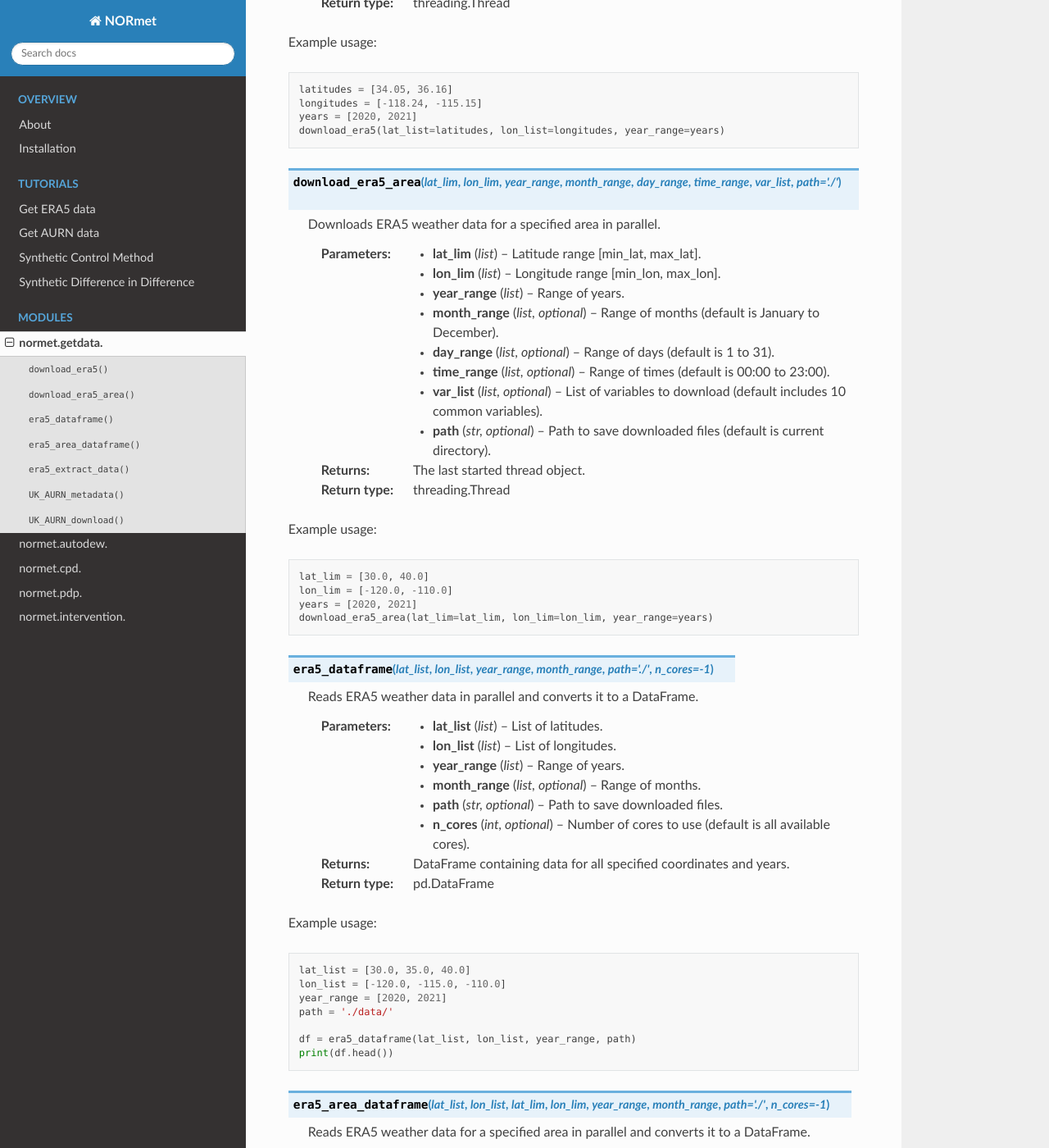
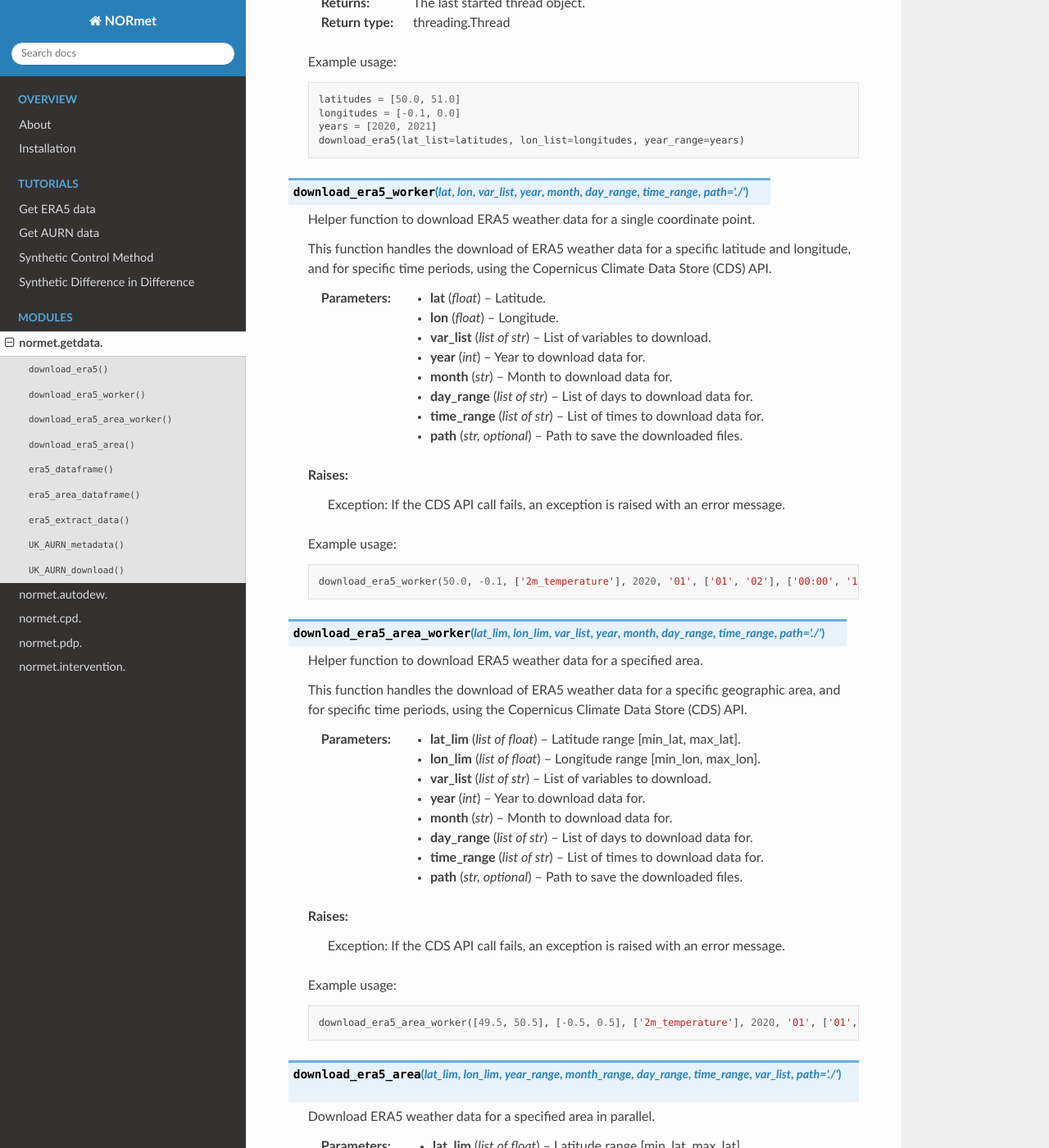
Before and after one commit to m-edal/normet, a Sphinx documentation site: the page built from docs/getdata.rst, in a window 1280 px wide and 1400 px high, scrolled down 531 px. Shown: the whole window at 82% size. Built offline with Sphinx 7.4.7 and the Read the Docs theme 2.0.0, drawn with Linux system fonts in a browser that asks for light colours; pages that are not in the unit, such as notebooks, are missing from menus; some of the changed text lies outside the part shown.

Commit message:
Just some tweaks

```diff
--- a/docs/getdata.rst
+++ b/docs/getdata.rst
@@ -3,83 +3,148 @@ normet.getdata.
 
 .. function:: download_era5(lat_list, lon_list, year_range, month_range, day_range, time_range, var_list, path='./')
 
-    Downloads ERA5 weather data in parallel.
+    Downloads ERA5 weather data for specified locations and time periods in parallel.
 
     :param lat_list: List of latitudes.
-    :type lat_list: list
+    :type lat_list: list of float
     :param lon_list: List of longitudes.
-    :type lon_list: list
+    :type lon_list: list of float
     :param year_range: Range of years.
-    :type year_range: list
+    :type year_range: list of int
     :param month_range: Range of months (default is January to December).
-    :type month_range: list, optional
+    :type month_range: list of int, optional
     :param day_range: Range of days (default is 1 to 31).
-    :type day_range: list, optional
+    :type day_range: list of int, optional
     :param time_range: Range of times (default is 00:00 to 23:00).
-    :type time_range: list, optional
+    :type time_range: list of str, optional
     :param var_list: List of variables to download (default includes 10 common variables).
-    :type var_list: list, optional
-    :param path: Path to save downloaded files (default is current directory).
+    :type var_list: list of str, optional
+    :param path: Path to save the downloaded files (default is current directory).
     :type path: str, optional
     :return: The last started thread object.
     :rtype: threading.Thread
 
-Example usage:
+    Example usage:
 
-.. code-block:: python
+    .. code-block:: python
 
-    latitudes = [34.05, 36.16]
-    longitudes = [-118.24, -115.15]
-    years = [2020, 2021]
-    download_era5(lat_list=latitudes, lon_list=longitudes, year_range=years)
+        latitudes = [50.0, 51.0]
+        longitudes = [-0.1, 0.0]
+        years = [2020, 2021]
+        download_era5(lat_list=latitudes, lon_list=longitudes, year_range=years)
+
+
+.. function:: download_era5_worker(lat, lon, var_list, year, month, day_range, time_range, path='./')
+
+    Helper function to download ERA5 weather data for a single coordinate point.
+
+    This function handles the download of ERA5 weather data for a specific latitude and longitude, and for specific time periods, using the Copernicus Climate Data Store (CDS) API.
+
+    :param lat: Latitude.
+    :type lat: float
+    :param lon: Longitude.
+    :type lon: float
+    :param var_list: List of variables to download.
+    :type var_list: list of str
+    :param year: Year to download data for.
+    :type year: int
+    :param month: Month to download data for.
+    :type month: str
+    :param day_range: List of days to download data for.
+    :type day_range: list of str
+    :param time_range: List of times to download data for.
+    :type time_range: list of str
+    :param path: Path to save the downloaded files.
+    :type path: str, optional
+
+    Raises:
+        Exception: If the CDS API call fails, an exception is raised with an error message.
+
+    Example usage:
+
+    .. code-block:: python
+
+        download_era5_worker(50.0, -0.1, ['2m_temperature'], 2020, '01', ['01', '02'], ['00:00', '12:00'])
+
+
+.. function:: download_era5_area_worker(lat_lim, lon_lim, var_list, year, month, day_range, time_range, path='./')
+
+    Helper function to download ERA5 weather data for a specified area.
+
+    This function handles the download of ERA5 weather data for a specific geographic area, and for specific time periods, using the Copernicus Climate Data Store (CDS) API.
+
+    :param lat_lim: Latitude range [min_lat, max_lat].
+    :type lat_lim: list of float
+    :param lon_lim: Longitude range [min_lon, max_lon].
+    :type lon_lim: list of float
+    :param var_list: List of variables to download.
+    :type var_list: list of str
+    :param year: Year to download data for.
+    :type year: int
+    :param month: Month to download data for.
+    :type month: str
+    :param day_range: List of days to download data for.
+    :type day_range: list of str
+    :param time_range: List of times to download data for.
+    :type time_range: list of str
+    :param path: Path to save the downloaded files.
+    :type path: str, optional
+
+    Raises:
+        Exception: If the CDS API call fails, an exception is raised with an error message.
+
+    Example usage:
+
+    .. code-block:: python
+
+        download_era5_area_worker([49.5, 50.5], [-0.5, 0.5], ['2m_temperature'], 2020, '01', ['01', '02'], ['00:00', '12:00'])
 
 
 .. function:: download_era5_area(lat_lim, lon_lim, year_range, month_range, day_range, time_range, var_list, path='./')
 
-    Downloads ERA5 weather data for a specified area in parallel.
+    Download ERA5 weather data for a specified area in parallel.
 
     :param lat_lim: Latitude range [min_lat, max_lat].
-    :type lat_lim: list
+    :type lat_lim: list of float
     :param lon_lim: Longitude range [min_lon, max_lon].
-    :type lon_lim: list
+    :type lon_lim: list of float
     :param year_range: Range of years.
-    :type year_range: list
+    :type year_range: list of int
     :param month_range: Range of months (default is January to December).
-    :type month_range: list, optional
+    :type month_range: list of int, optional
     :param day_range: Range of days (default is 1 to 31).
-    :type day_range: list, optional
+    :type day_range: list of int, optional
     :param time_range: Range of times (default is 00:00 to 23:00).
-    :type time_range: list, optional
+    :type time_range: list of str, optional
     :param var_list: List of variables to download (default includes 10 common variables).
-    :type var_list: list, optional
-    :param path: Path to save downloaded files (default is current directory).
+    :type var_list: list of str, optional
+    :param path: Path to save the downloaded files (default is current directory).
     :type path: str, optional
     :return: The last started thread object.
     :rtype: threading.Thread
 
-Example usage:
+    Example usage:
 
-.. code-block:: python
+    .. code-block:: python
 
-    lat_lim = [30.0, 40.0]
-    lon_lim = [-120.0, -110.0]
-    years = [2020, 2021]
-    download_era5_area(lat_lim=lat_lim, lon_lim=lon_lim, year_range=years)
-
+        lat_lim = [49.0, 51.0]
+        lon_lim = [-1.0, 1.0]
+        year_range = [2020, 2021]
+        download_era5_area(lat_lim, lon_lim, year_range)
 
 
 .. function:: era5_dataframe(lat_list, lon_list, year_range, month_range, path='./', n_cores=-1)
 
-    Reads ERA5 weather data in parallel and converts it to a DataFrame.
+    Read ERA5 weather data in parallel and convert to DataFrame.
 
     :param lat_list: List of latitudes.
-    :type lat_list: list
+    :type lat_list: list of float
     :param lon_list: List of longitudes.
-    :type lon_list: list
+    :type lon_list: list of float
     :param year_range: Range of years.
-    :type year_range: list
-    :param month_range: Range of months.
-    :type month_range: list, optional
+    :type year_range: list of int
+    :param month_range: Range of months (default is January to December).
+    :type month_range: list of int, optional
     :param path: Path to save downloaded files.
     :type path: str, optional
     :param n_cores: Number of cores to use (default is all available cores).
@@ -87,18 +152,14 @@ Example usage:
     :return: DataFrame containing data for all specified coordinates and years.
     :rtype: pd.DataFrame
 
-Example usage:
+    Example usage:
 
-.. code-block:: python
+    .. code-block:: python
 
-    lat_list = [30.0, 35.0, 40.0]
-    lon_list = [-120.0, -115.0, -110.0]
-    year_range = [2020, 2021]
-    path = './data/'
-
-    df = era5_dataframe(lat_list, lon_list, year_range, path)
-    print(df.head())
-
+        lat_list = [50.0, 51.0]
+        lon_list = [-0.1, 0.0]
+        year_range = [2020, 2021]
+        df = era5_dataframe(lat_list, lon_list, year_range)
 
 
 .. function:: era5_area_dataframe(lat_list, lon_list, lat_lim, lon_lim, year_range, month_range, path='./', n_cores=-1)
@@ -139,7 +200,6 @@ Example usage:
     print(df.head())
 
 
-
 .. function:: era5_extract_data(ds, lat, lon, data_vars)
 
     Extracts specified variables from an ERA5 dataset for a given latitude and longitude.
@@ -170,7 +230,6 @@ Example usage:
     print(extracted_data)
 
 
-
 .. function:: UK_AURN_metadata(path='./')
 
     Downloads and reads the metadata for UK AURN data.
@@ -189,24 +248,41 @@ Example usage:
     print(authorities
 
 
-.. function:: UK_AURN_download(year_lst, list_authorities=None, path='./')
+.. function:: UK_AURN_download(year_lst, list_authorities=None, molarv=23.235, path='./')
 
-    Downloads and processes UK AURN data for specified years and local authorities.
+    Download and process UK AURN data for specified years and local authorities.
 
     :param year_lst: List of years or a single year for which the data is to be downloaded.
     :type year_lst: list or int
-    :param list_authorities: List of local authorities for which the data is to be downloaded. If None, data for all authorities will be downloaded.
+    :param list_authorities: List of local authorities for which the data is to be downloaded. If None, data for all authorities will be downloaded. Default is None.
     :type list_authorities: list, optional
-    :param path: Path to the directory where the data files will be saved.
-    :type path: str
-    :return: None
+    :param molarv: Molar volume value to use for calculating Ox and NOx entries. Defaults to 23.235.
+    :type molarv: float, optional
+    :param path: Path to the directory where the data files will be saved. Defaults to current directory.
+    :type path: str, optional
+    :returns: None
 
-Example usage:
+    **Example Usage:**
 
-.. code-block:: python
+    .. code-block:: python
 
-    # Download data for the year 2022 for all local authorities
-    UK_AURN_download(2022)
+        UK_AURN_download([2020, 2021], list_authorities=['Birmingham', 'Manchester'])
 
-    # Download data for the years 2020, 2021, and 2022 for specific local authorities
-    UK_AURN_download([2020, 2021, 2022], list_authorities=['Authority1', 'Authority2'])
+    **Details:**
+
+    This function downloads and processes UK Air Quality Archive (AURN) data for specified years and local authorities. It retrieves data files for each specified local authority and year from the UK Air Quality Archive website (https://uk-air.defra.gov.uk/openair/R_data/) and saves them in the specified path.
+
+    - If `list_authorities` is None, data for all available local authorities will be downloaded.
+    - The function checks for existing data files and updates them if necessary for the current year.
+    - The downloaded data is processed to create additional columns such as Ox and NOx based on provided molar volume (`molarv`).
+    - Each data file is saved in CSV format with columns cleaned for relevant air quality parameters.
+
+    **Notes:**
+
+    - The function relies on external data sources and requires an internet connection to download data files.
+    - It handles exceptions for cases where data retrieval or processing fails, printing informative messages.
+    - Ensure sufficient storage space and permissions for the specified download path.
+
+    **See also:**
+
+    - :func:`UK_AURN_metadata`: Function to retrieve metadata about available UK AURN data.
```
Also changed, not shown: 1 other file.
